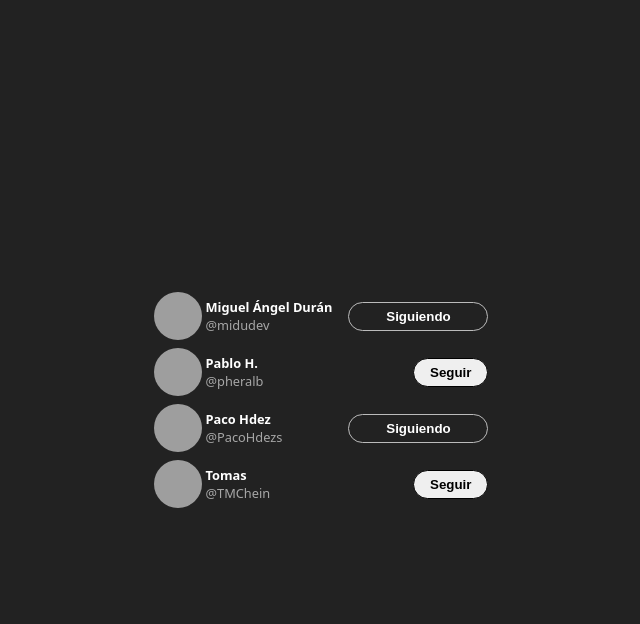
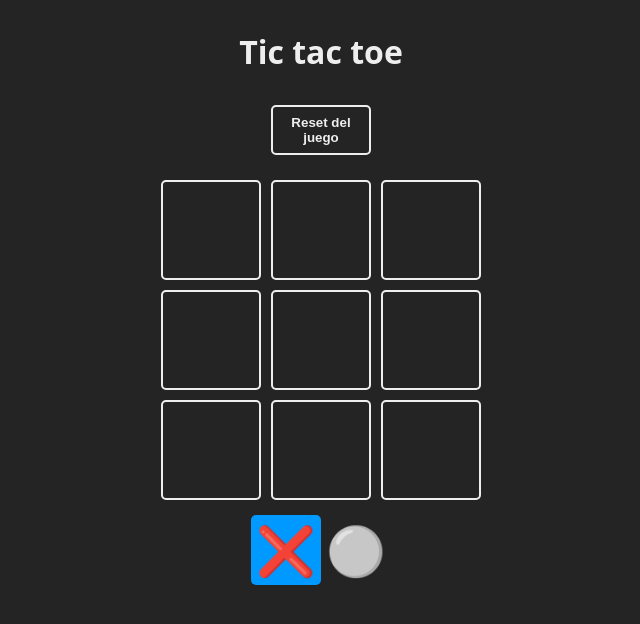
Before and after one commit to NEBULA1978/REACT-MIDUDEV, a React (Vite) app: page / in a window 1280 px wide. Shown: the top 624 px of the page, without its empty margins (319-959 px from the left). Built offline with nearby package versions, Linux system fonts and the light colour scheme; grey boxes are pictures that could not be loaded.

Commit message:
Funciona

```diff
--- a/package.json
+++ b/package.json
@@ -10,6 +10,7 @@
     "preview": "vite preview"
   },
   "dependencies": {
+    "canvas-confetti": "^1.6.0",
     "prop-types": "^15.8.1",
     "react": "^18.2.0",
     "react-dom": "^18.2.0"
--- a/src/App.css
+++ b/src/App.css
@@ -1,74 +1,41 @@
-.tw-followCard {
-  display: flex;
-  align-items: center;
-  color: #fff;
-  font-size: .8rem;
-  justify-content: space-between;
+#root {
+  max-width: 1280px;
+  margin: 0 auto;
+  padding: 2rem;
+  text-align: center;
 }
 
-.tw-followCard-header {
-  display: flex;
-  align-items: center;
-  gap: 4px
+.logo {
+  height: 6em;
+  padding: 1.5em;
+  will-change: filter;
+}
+.logo:hover {
+  filter: drop-shadow(0 0 2em #646cffaa);
+}
+.logo.react:hover {
+  filter: drop-shadow(0 0 2em #61dafbaa);
 }
 
-.tw-followCard-info {
-  display: flex;
-  flex-direction: column;
+@keyframes logo-spin {
+  from {
+    transform: rotate(0deg);
+  }
+  to {
+    transform: rotate(360deg);
+  }
 }
 
-.tw-followCard-infoUserName {
-  opacity: .6;
+@media (prefers-reduced-motion: no-preference) {
+  a:nth-of-type(2) .logo {
+    animation: logo-spin infinite 20s linear;
+  }
 }
 
-.tw-followCard-avatar {
-  width: 48px;
-  height: 48px;
-  border-radius: 1000px;
+.card {
+  padding: 2em;
 }
 
-.tw-followCard-button {
-  cursor: pointer;
-  margin-left: 16px;
-  border: 0;
-  border-radius: 999px;
-  padding: 6px 16px;
-  font-weight: bold;
-  border: 1px solid #000;
-  transition: .3s ease background-color;
+.read-the-docs {
+  color: #888;
 }
-
-.tw-followCard-button:hover {
-  opacity: .8;
-}
-
-.tw-followCard-text {
-  display: block;
-}
-
-.tw-followCard-button.is-following {
-  border: 1px solid #bbb;
-  background: transparent;
-  color: #fff;
-  width: 140px;
-}
-
-.tw-followCard-button.is-following:hover {
-  background-color: rgba(255, 0, 0, 0.178);
-  color: red;
-  border: 1px solid red;
-  transition: .3s ease all;
-  opacity: 1;
-}
-
-.tw-followCard-button.is-following:hover .tw-followCard-text {
-  display: none;
-}
-
-.tw-followCard-button.is-following:hover .tw-followCard-stopFollow {
-  display: block;
-}
-
-.tw-followCard-stopFollow {
-  display: none;
-}
--- a/src/App.jsx
+++ b/src/App.jsx
@@ -1,43 +1,93 @@
-import './App.css'
-import { TwitterFollowCard } from './TwitterFollowCard.jsx'
+import { useState } from 'react'
+import confetti from 'canvas-confetti'
 
-const users = [
-  {
-    userName: 'midudev',
-    name: 'Miguel Ángel Durán',
-    isFollowing: true
-  },
-  {
-    userName: 'pheralb',
-    name: 'Pablo H.',
-    isFollowing: false
-  },
-  {
-    userName: 'PacoHdezs',
-    name: 'Paco Hdez',
-    isFollowing: true
-  },
-  {
-    userName: 'TMChein',
-    name: 'Tomas',
-    isFollowing: false
+import { Square } from './components/Square.jsx'
+import { TURNS } from './constants.js'
+import { checkWinnerFrom, checkEndGame } from './logic/board.js'
+import { WinnerModal } from './components/WinnerModal.jsx'
+import { saveGameToStorage, resetGameStorage } from './logic/storage/index.js'
+
+function App () {
+  const [board, setBoard] = useState(() => {
+    const boardFromStorage = window.localStorage.getItem('board')
+    if (boardFromStorage) return JSON.parse(boardFromStorage)
+    return Array(9).fill(null)
+  })
+
+  const [turn, setTurn] = useState(() => {
+    const turnFromStorage = window.localStorage.getItem('turn')
+    return turnFromStorage ?? TURNS.X
+  })
+
+  // null es que no hay ganador, false es que hay un empate
+  const [winner, setWinner] = useState(null)
+
+  const resetGame = () => {
+    setBoard(Array(9).fill(null))
+    setTurn(TURNS.X)
+    setWinner(null)
+
+    resetGameStorage()
   }
-]
 
-export function App () {
+  const updateBoard = (index) => {
+    // no actualizamos esta posición
+    // si ya tiene algo
+    if (board[index] || winner) return
+    // actualizar el tablero
+    const newBoard = [...board]
+    newBoard[index] = turn
+    setBoard(newBoard)
+    // cambiar el turno
+    const newTurn = turn === TURNS.X ? TURNS.O : TURNS.X
+    setTurn(newTurn)
+    // guardar aqui partida
+    saveGameToStorage({
+      board: newBoard,
+      turn: newTurn
+    })
+    // revisar si hay ganador
+    const newWinner = checkWinnerFrom(newBoard)
+    if (newWinner) {
+      confetti()
+      setWinner(newWinner)
+    } else if (checkEndGame(newBoard)) {
+      setWinner(false) // empate
+    }
+  }
+
   return (
-    <section className='App'>
-      {
-        users.map(({ userName, name, isFollowing }) => (
-          <TwitterFollowCard
-            key={userName}
-            userName={userName}
-            initialIsFollowing={isFollowing}
-          >
-            {name}
-          </TwitterFollowCard>
-        ))
-      }
-    </section>
+    <main className='board'>
+      <h1>Tic tac toe</h1>
+      <button onClick={resetGame}>Reset del juego</button>
+      <section className='game'>
+        {
+          board.map((square, index) => {
+            return (
+              <Square
+                key={index}
+                index={index}
+                updateBoard={updateBoard}
+              >
+                {square}
+              </Square>
+            )
+          })
+        }
+      </section>
+
+      <section className='turn'>
+        <Square isSelected={turn === TURNS.X}>
+          {TURNS.X}
+        </Square>
+        <Square isSelected={turn === TURNS.O}>
+          {TURNS.O}
+        </Square>
+      </section>
+
+      <WinnerModal resetGame={resetGame} winner={winner} />
+    </main>
   )
 }
+
+export default App
--- /dev/null
+++ b/src/components/Square.jsx
@@ -0,0 +1,13 @@
+export const Square = ({ children, isSelected, updateBoard, index }) => {
+  const className = `square ${isSelected ? 'is-selected' : ''}`
+
+  const handleClick = () => {
+    updateBoard(index)
+  }
+
+  return (
+    <div onClick={handleClick} className={className}>
+      {children}
+    </div>
+  )
+}
--- /dev/null
+++ b/src/components/WinnerModal.jsx
@@ -0,0 +1,23 @@
+import { Square } from './Square.jsx'
+
+export function WinnerModal ({ winner, resetGame }) {
+  if (winner === null) return null
+
+  const winnerText = winner === false ? 'Empate' : 'Ganó:'
+
+  return (
+    <section className='winner'>
+      <div className='text'>
+        <h2>{winnerText}</h2>
+
+        <header className='win'>
+          {winner && <Square>{winner}</Square>}
+        </header>
+
+        <footer>
+          <button onClick={resetGame}>Empezar de nuevo</button>
+        </footer>
+      </div>
+    </section>
+  )
+}
--- /dev/null
+++ b/src/constants.js
@@ -0,0 +1,15 @@
+export const TURNS = { // turnos
+  X: '❌',
+  O: '⚪'
+}
+
+export const WINNER_COMBOS = [
+  [0, 1, 2],
+  [3, 4, 5],
+  [6, 7, 8],
+  [0, 3, 6],
+  [1, 4, 7],
+  [2, 5, 8],
+  [0, 4, 8],
+  [2, 4, 6]
+]
--- a/src/index.css
+++ b/src/index.css
@@ -1,14 +1,131 @@
+:root {
+  font-family: system-ui, -apple-system, BlinkMacSystemFont, 'Segoe UI', Roboto, Oxygen, Ubuntu, Cantarell, 'Open Sans', 'Helvetica Neue', sans-serif;
+  font-size: 16px;
+  line-height: 24px;
+  font-weight: 400;
+
+  color-scheme: light dark;
+  color: rgba(255, 255, 255, 0.87);
+  background-color: #242424;
+
+  font-synthesis: none;
+  text-rendering: optimizeLegibility;
+  -webkit-font-smoothing: antialiased;
+  -moz-osx-font-smoothing: grayscale;
+  -webkit-text-size-adjust: 100%;
+}
+
 body {
   margin: 0;
-  background: #222;
-  font-family: system-ui;
-  display: grid;
-  place-content: center;
+  display: flex;
+  justify-content: center;
+  min-width: 320px;
   min-height: 100vh;
 }
 
-.App {
+* {
+  padding: 0;
+  margin: 0;
+  box-sizing: border-box;
+}
+
+.board {
+  width: fit-content;
+  margin: 40px auto;
+  text-align: center;
+}
+
+.board h1 {
+  color: #eee;
+  margin-bottom: 16px;
+}
+
+.board button {
+  padding: 8px 12px;
+  margin: 25px;
+  background: transparent;
+  border: 2px solid #eee;
+  color: #eee;
+  width: 100px;
+  border-radius: 5px;
+  transition: 0.2s;
+  font-weight: bold;
+  cursor: pointer;
+}
+
+.board button:hover {
+  background: #eee;
+  color: #222;
+}
+
+.board .game {
+  display: grid;
+  grid-template-columns: repeat(3, 1fr);
+  gap: 10px;
+}
+
+.turn {
+  display: flex;
+  justify-content: center;
+  margin: 15px auto;
+  width: fit-content;
+  position: relative;
+  border-radius: 10px;
+}
+
+.turn .square,
+.winner .square {
+  width: 70px;
+  height: 70px;
+  pointer-events: none;
+  border-color: transparent;
+}
+
+.square.is-selected {
+  color: #fff;
+  background: #09f;
+}
+
+.winner {
+  position: absolute;
+  width: 100vw;
+  height: 100vh;
+  top: 0;
+  left: 0;
+  display: grid;
+  place-items: center;
+  background-color: rgba(0, 0, 0, 0.7);
+}
+
+.winner .text {
+  background: #111;
+  height: 300px;
+  width: 320px;
+  border: 2px solid #eee;
+  border-radius: 10px;
   display: flex;
   flex-direction: column;
-  gap: 8px;
+  justify-content: center;
+  align-items: center;
+  gap: 20px;
 }
+
+.winner .win {
+  margin: 0 auto;
+  width: fit-content;
+  border: 2px solid #eee;
+  border-radius: 10px;
+  display: flex;
+  gap: 15px;
+}
+
+.square {
+  width: 100px;
+  height: 100px;
+  border: 2px solid #eee;
+  border-radius: 5px;
+  display: grid;
+  place-items: center;
+  cursor: pointer;
+  font-size: 48px;
+}
--- /dev/null
+++ b/src/logic/board.js
@@ -0,0 +1,25 @@
+import { WINNER_COMBOS } from '../constants.js'
+
+export const checkWinnerFrom = (boardToCheck) => {
+  // revisamos todas las combinaciones ganadoras
+  // para ver si X u O ganó
+  for (const combo of WINNER_COMBOS) {
+    const [a, b, c] = combo
+    if (
+      boardToCheck[a] &&
+      boardToCheck[a] === boardToCheck[b] &&
+      boardToCheck[a] === boardToCheck[c]
+    ) {
+      return boardToCheck[a]
+    }
+  }
+  // si no hay ganador
+  return null
+}
+
+export const checkEndGame = (newBoard) => {
+  // revisamos si hay un empate
+  // si no hay más espacios vacíos
+  // en el tablero
+  return newBoard.every((square) => square !== null)
+}
--- /dev/null
+++ b/src/logic/storage/index.js
@@ -0,0 +1,10 @@
+export const saveGameToStorage = ({ board, turn }) => {
+  // guardar aqui partida
+  window.localStorage.setItem('board', JSON.stringify(board))
+  window.localStorage.setItem('turn', turn)
+}
+
+export const resetGameStorage = () => {
+  window.localStorage.removeItem('board')
+  window.localStorage.removeItem('turn')
+}
--- a/src/main.jsx
+++ b/src/main.jsx
@@ -1,10 +1,10 @@
 import React from 'react'
 import ReactDOM from 'react-dom/client'
-import { App } from './App.jsx'
+import App from './App'
 import './index.css'
 
-const root = ReactDOM.createRoot(document.getElementById('root'))
-
-root.render(
-  <App />
+ReactDOM.createRoot(document.getElementById('root')).render(
+  <React.StrictMode>
+    <App />
+  </React.StrictMode>
 )
```
Also changed, not shown: 1 other file (tests, documents, lock files or other folders).
